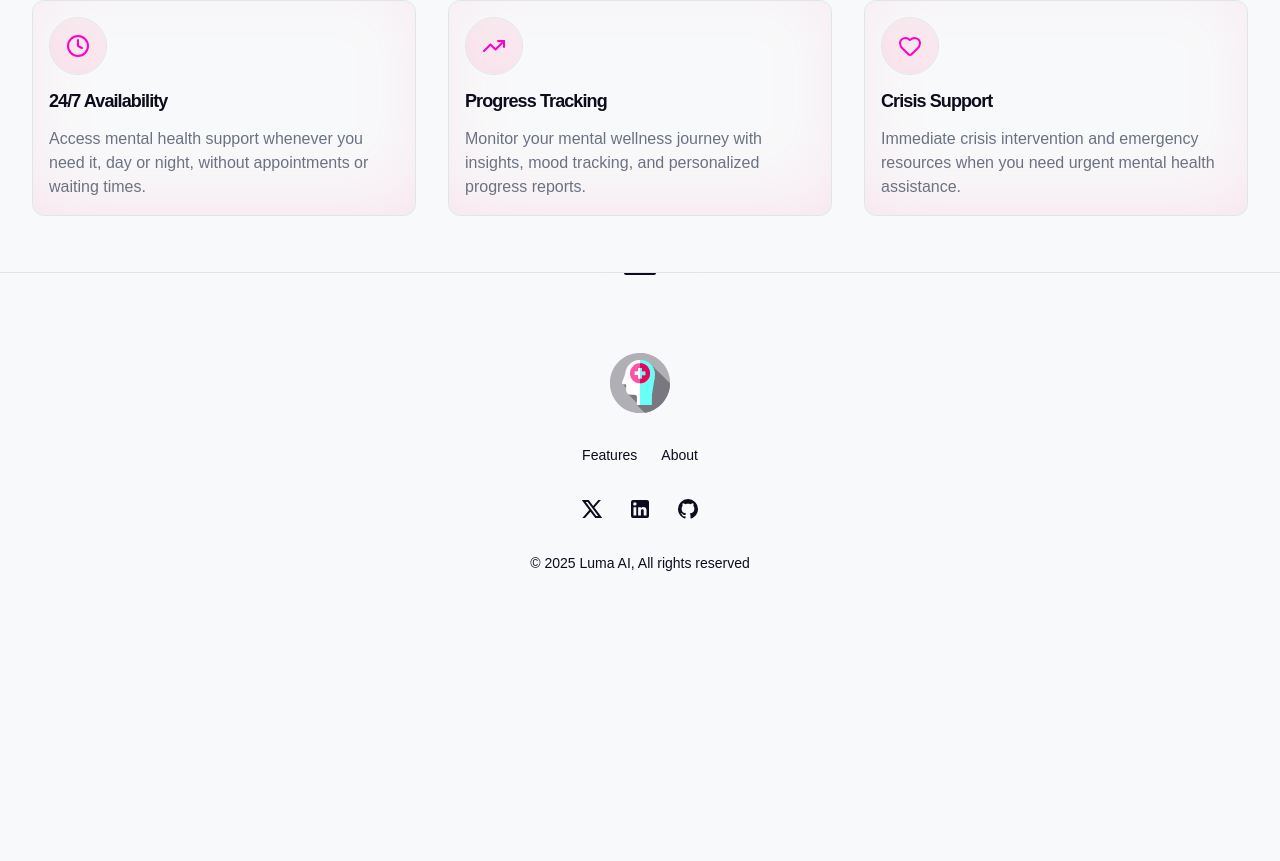
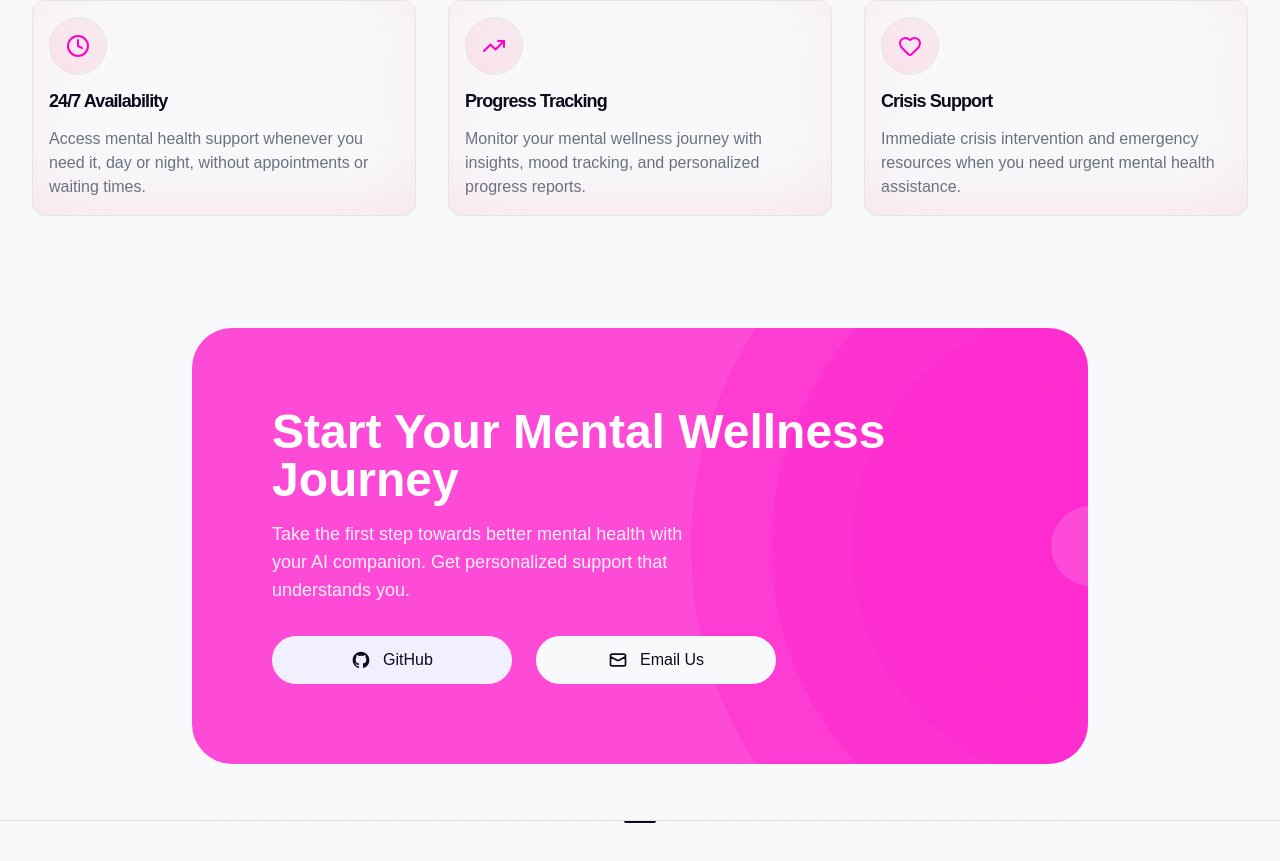
Before and after one commit to vishnu-mouli-102408/luma, a Next.js app in the folder client/: page / in a window 1280 px wide. Shown: the part 1899-2760 px from the top of the page. Before the commit the page ends 2552 px from the top, so only its background shows below. Built offline with nearby package versions, Linux system fonts and the light colour scheme.

Commit message:
cta section

```diff
--- a/client/src/app/(landing)/page.tsx
+++ b/client/src/app/(landing)/page.tsx
@@ -1,3 +1,4 @@
+import CTA from "@/components/landing/cta";
 import Features from "@/components/landing/features";
 import HeroSection from "@/components/landing/hero";
 import HowItWorks from "@/components/landing/how-it-works";
@@ -8,6 +9,7 @@ export default function Home() {
 			<HeroSection />
 			<HowItWorks />
 			<Features />
+			<CTA />
 		</div>
 	);
 }
--- /dev/null
+++ b/client/src/components/landing/cta.tsx
@@ -0,0 +1,59 @@
+export default function CTA() {
+	return (
+		<section id="contact" className="relative py-14 flex justify-center items-center">
+			<div className="relative w-full max-w-4xl overflow-hidden rounded-[40px] bg-primary/70 p-6 sm:p-10 md:p-20">
+				<div className="absolute inset-0 hidden h-full w-full overflow-hidden md:block">
+					<div className="absolute top-1/2 right-[-45%] aspect-square h-[800px] w-[800px] -translate-y-1/2">
+						<div className="absolute inset-0 rounded-full bg-primary/70 opacity-30"></div>
+						<div className="absolute inset-0 scale-[0.8] rounded-full bg-primary/50 opacity-30"></div>
+						<div className="absolute inset-0 scale-[0.6] rounded-full bg-primary/30 opacity-30"></div>
+						<div className="absolute inset-0 scale-[0.4] rounded-full bg-primary/10 opacity-30"></div>
+						<div className="absolute inset-0 scale-[0.2] rounded-full bg-primary/5 opacity-30"></div>
+						<div className="absolute inset-0 scale-[0.1] rounded-full bg-white/50 opacity-30"></div>
+					</div>
+				</div>
+
+				<div className="relative z-10">
+					<h1 className="mb-3 text-3xl font-bold text-primary-foreground sm:text-4xl md:mb-4 md:text-5xl">
+						Start Your Mental Wellness Journey
+					</h1>
+					<p className="mb-6 max-w-md text-base text-primary-foreground/90 sm:text-lg md:mb-8">
+						Take the first step towards better mental health with your AI companion. Get personalized support that
+						understands you.
+					</p>
+
+					<div className="flex flex-col gap-4 sm:flex-row sm:gap-6">
+						<a
+							href="https://github.com/vishnu-mouli-102408/luma"
+							target="_blank"
+							rel="noopener noreferrer"
+							className="flex w-full items-center justify-center gap-3 rounded-full bg-secondary px-6 py-3 text-secondary-foreground hover:bg-secondary/90 transition-all duration-200 hover:scale-105 sm:w-[240px]"
+						>
+							<svg className="h-5 w-5" fill="currentColor" viewBox="0 0 24 24" aria-hidden="true">
+								<path
+									fillRule="evenodd"
+									d="M12 2C6.477 2 2 6.484 2 12.017c0 4.425 2.865 8.18 6.839 9.504.5.092.682-.217.682-.483 0-.237-.008-.868-.013-1.703-2.782.605-3.369-1.343-3.369-1.343-.454-1.158-1.11-1.466-1.11-1.466-.908-.62.069-.608.069-.608 1.003.07 1.531 1.032 1.531 1.032.892 1.53 2.341 1.088 2.91.832.092-.647.35-1.088.636-1.338-2.22-.253-4.555-1.113-4.555-4.951 0-1.093.39-1.988 1.029-2.688-.103-.253-.446-1.272.098-2.65 0 0 .84-.27 2.75 1.026A9.564 9.564 0 0112 6.844c.85.004 1.705.115 2.504.337 1.909-1.296 2.747-1.027 2.747-1.027.546 1.379.202 2.398.1 2.651.64.7 1.028 1.595 1.028 2.688 0 3.848-2.339 4.695-4.566 4.943.359.309.678.92.678 1.855 0 1.338-.012 2.419-.012 2.747 0 .268.18.58.688.482A10.019 10.019 0 0022 12.017C22 6.484 17.522 2 12 2z"
+									clipRule="evenodd"
+								/>
+							</svg>
+							<span className="font-medium">GitHub</span>
+						</a>
+						<a
+							href="mailto:vishnumouli0@gmail.com"
+							className="flex w-full items-center justify-center gap-3 rounded-full bg-background px-6 py-3 text-foreground hover:bg-background/90 transition-all duration-200 hover:scale-105 sm:w-[240px]"
+						>
+							<svg className="h-5 w-5" fill="none" stroke="currentColor" viewBox="0 0 24 24" strokeWidth="2">
+								<path
+									strokeLinecap="round"
+									strokeLinejoin="round"
+									d="M3 8l7.89 4.26a2 2 0 002.22 0L21 8M5 19h14a2 2 0 002-2V7a2 2 0 00-2-2H5a2 2 0 00-2 2v10a2 2 0 002 2z"
+								/>
+							</svg>
+							<span className="font-medium">Email Us</span>
+						</a>
+					</div>
+				</div>
+			</div>
+		</section>
+	);
+}
--- a/client/src/components/landing/features.tsx
+++ b/client/src/components/landing/features.tsx
@@ -35,7 +35,7 @@ const features = [
 
 export default function Features() {
 	return (
-		<section className="relative py-14">
+		<section id="features" className="relative py-14">
 			<div className="mx-auto max-w-screen-xl px-4 md:px-8">
 				<div className="relative mx-auto max-w-2xl sm:text-center">
 					<div className="relative z-10">
--- a/client/src/components/landing/header.tsx
+++ b/client/src/components/landing/header.tsx
@@ -17,7 +17,7 @@ const navItems: NavItem[] = [
 	{ name: "Home", href: "/" },
 	{ name: "How it works", href: "#how-it-works" },
 	{ name: "Features", href: "#features" },
-	{ name: "Contact", href: "/contact" },
+	{ name: "Contact", href: "#contact" },
 ];
 
 export default function Header() {
```
